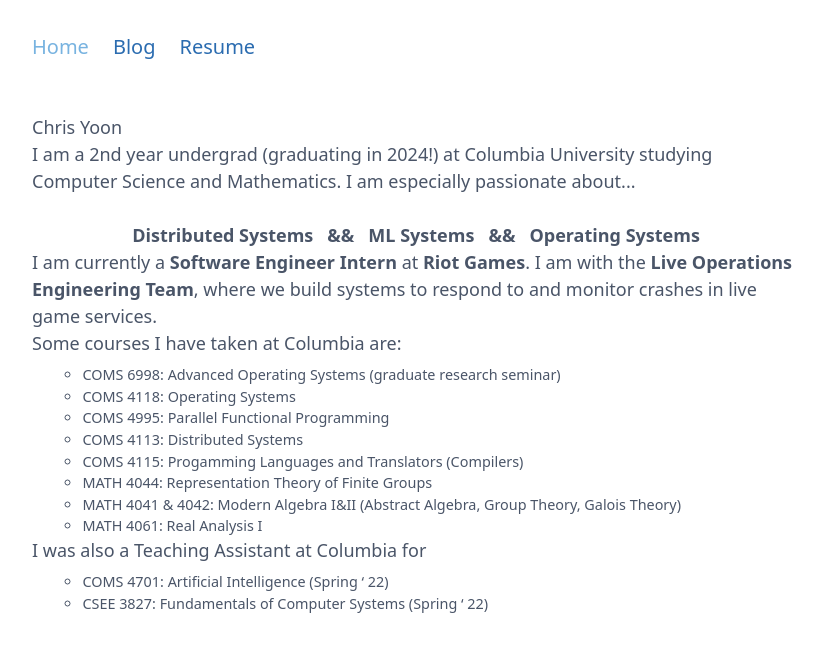
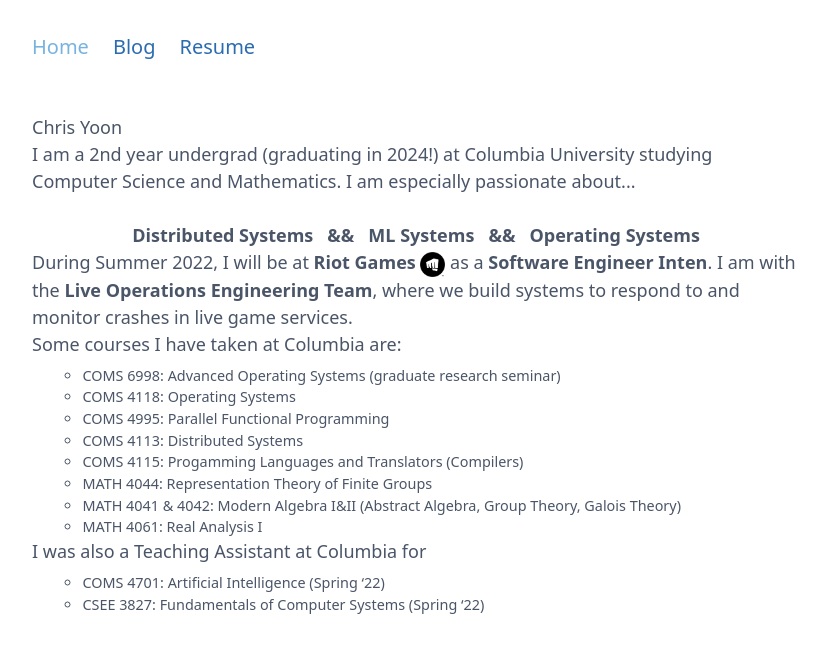
Before and after one commit to cyoon1729/blog, a Next.js app: page / in a window 1280 px wide. Shown: the top 652 px of the page, without its empty margins (224-1050 px from the left). Built offline with nearby package versions, Linux system fonts and the light colour scheme.

Commit message:
add riot fist

```diff
--- a/src/pages/index.tsx
+++ b/src/pages/index.tsx
@@ -24,9 +24,15 @@ const Index = () => (
         </div>
       </p>
       <p>
-        I am currently a <b> Software Engineer Intern </b> at <b>Riot Games</b>.
-        I am with the <b>Live Operations Engineering Team</b>, where we build
-        systems to respond to and monitor crashes in live game services.
+        During Summer 2022, I will be at <b>Riot Games</b>{' '}
+        <img
+          src={'./assets/riot.png'}
+          alt="riot"
+          style={{ width: 25, height: 25, display: 'inline-block' }}
+        />{' '}
+        as a <b>Software Engineer Inten</b>. I am with the{' '}
+        <b>Live Operations Engineering Team</b>, where we build systems to
+        respond to and monitor crashes in live game services.
       </p>
       <p>
         Some courses I have taken at Columbia are:{' '}
@@ -63,9 +69,9 @@ const Index = () => (
               marginLeft: '3.5em',
             }}
           >
-            <li>COMS 4701: Artificial Intelligence (Spring &lsquo; 22)</li>
+            <li>COMS 4701: Artificial Intelligence (Spring &lsquo;22)</li>
             <li>
-              CSEE 3827: Fundamentals of Computer Systems (Spring &lsquo; 22)
+              CSEE 3827: Fundamentals of Computer Systems (Spring &lsquo;22)
             </li>
           </ul>
         </small>
```
Also changed, not shown: public/assets/riot.png (added).
